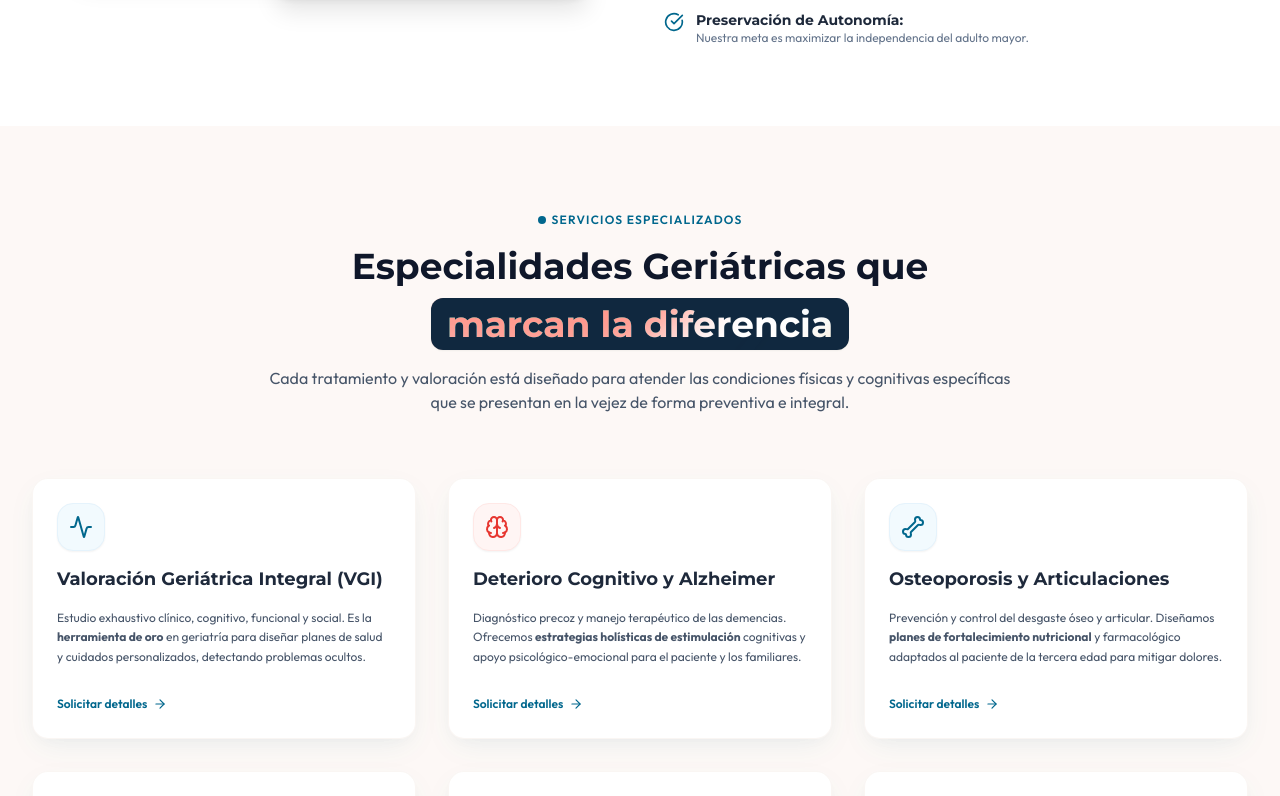
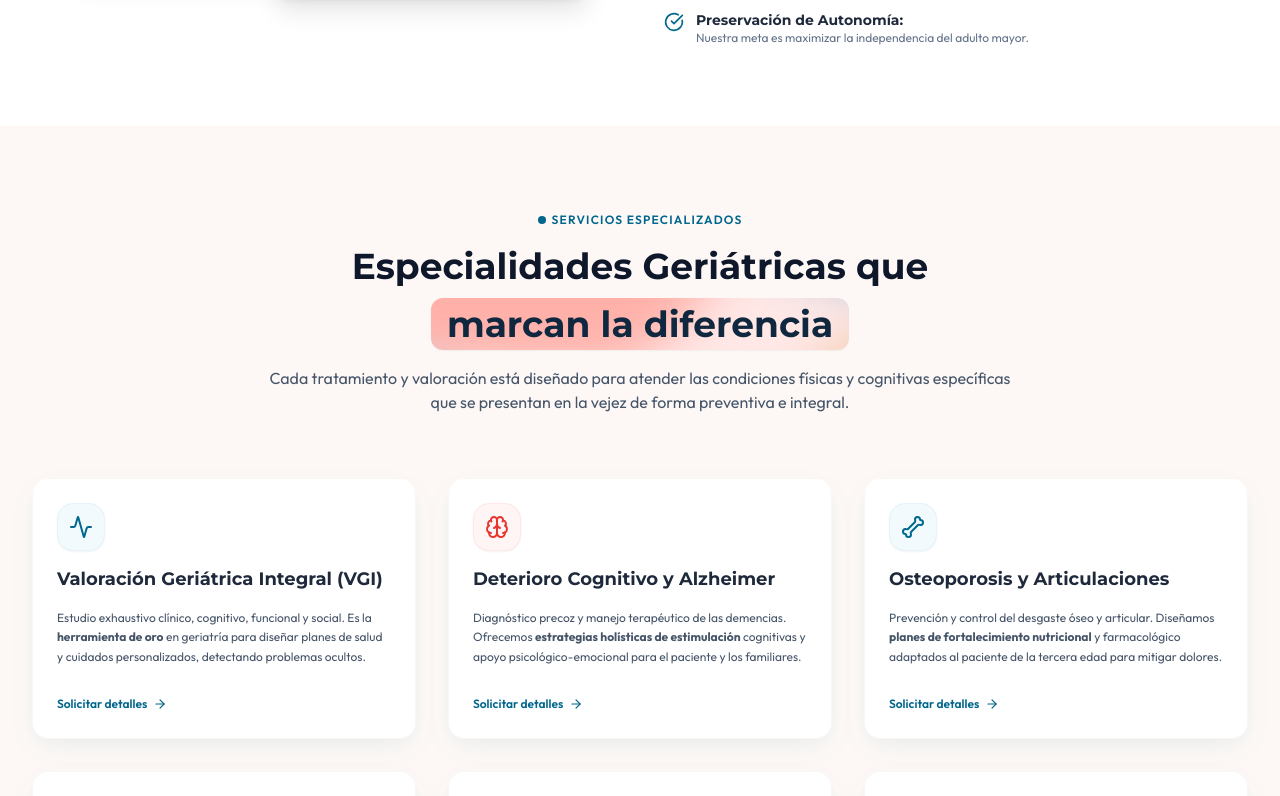
Before and after one commit to lorenzoarellano/draCarolina, a Nuxt app: page / in a window 1280 px wide. Shown: the part 1495-2291 px from the top of the page. Built offline with nearby package versions, Linux system fonts and the light colour scheme.

Commit message:
style: change aurora title background to soft pink with dark text

```diff
--- a/app/assets/css/main.css
+++ b/app/assets/css/main.css
@@ -274,13 +274,13 @@
 .aurora-title-container {
   position: relative;
   overflow: hidden;
-  background-color: #10283f; /* Azul Ultra Oscuro de la marca */
-  color: #ffffff;
+  background-color: #ffe8e6; /* Rosado secundario muy tenue */
+  color: #10283f; /* Azul ultra oscuro de la marca para legibilidad y contraste */
 }
 
 .aurora-text-content {
   position: relative;
-  z-index: 1;
+  z-index: 2; /* Por encima de los brillos */
 }
 
 .aurora-glow-container {
@@ -289,8 +289,8 @@
   left: 0;
   width: 100%;
   height: 100%;
-  z-index: 2;
-  mix-blend-mode: darken;
+  z-index: 1; /* Detrás del texto */
+  mix-blend-mode: multiply; /* Mezcla de color sutil con el fondo rosa */
   pointer-events: none;
 }
 
@@ -301,7 +301,7 @@
   border-radius: 37% 29% 27% 27% / 28% 25% 41% 37%;
   filter: blur(1.5rem);
   mix-blend-mode: overlay;
-  opacity: 0.85;
+  opacity: 0.5; /* Brillo más tenue para que no compita con el texto */
 }
 
 .aurora-glow-item:nth-of-type(1) {
--- a/app/pages/index.vue
+++ b/app/pages/index.vue
@@ -178,7 +178,7 @@
           </div>
           <h2 class="text-3xl sm:text-4xl font-display font-bold text-slate-900 flex flex-wrap items-center justify-center gap-x-2 gap-y-3">
             <span>Especialidades Geriátricas que</span>
-            <strong class="aurora-title-container font-bold px-4 py-1.5 rounded-xl text-white bg-[#10283f] relative overflow-hidden inline-flex items-center justify-center min-h-[2.5rem] shadow-sm">
+            <strong class="aurora-title-container font-bold px-4 py-1.5 rounded-xl relative overflow-hidden inline-flex items-center justify-center min-h-[2.5rem] shadow-sm">
               <span class="aurora-text-content">marcan la diferencia</span>
               <span class="aurora-glow-container">
                 <span class="aurora-glow-item"></span>
```
